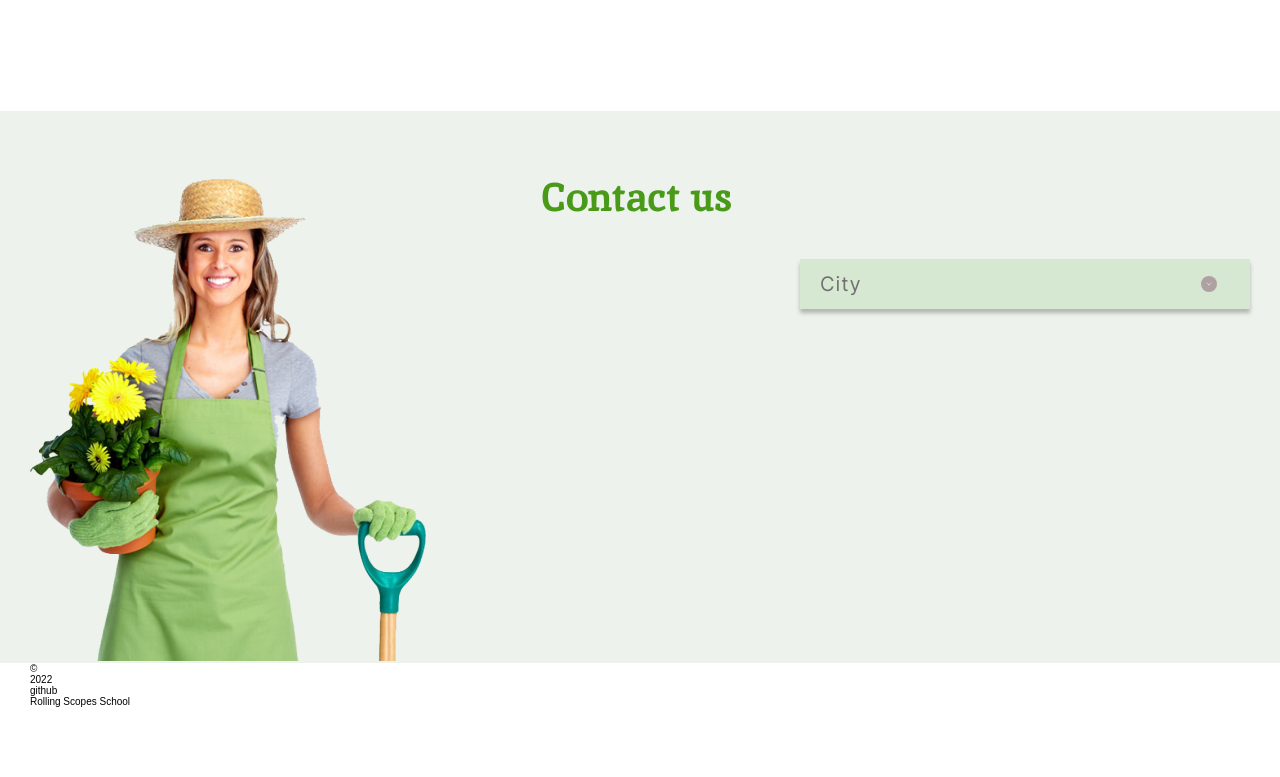
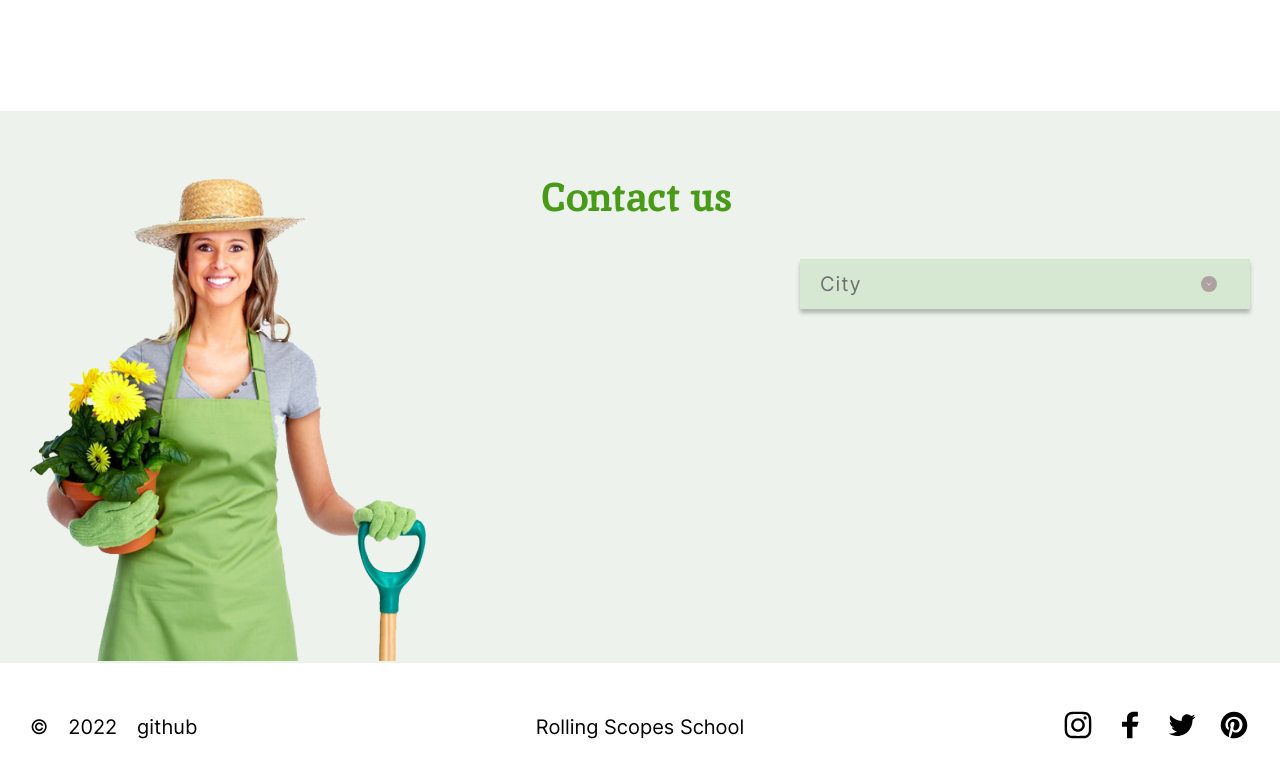
Before and after one commit to Marigza/Plants-layout, a website: page plants/index.html in a window 1280 px wide. Shown: the part 3080-3857 px from the top of the page. Before the commit the page ends 3797 px from the top, so only its background shows below. Drawn offline with Linux system fonts and the light colour scheme.

Commit message:
feat: create footer

```diff
--- a/plants/index.html
+++ b/plants/index.html
@@ -152,21 +152,19 @@
     </section>
   </main>
   <footer class="footer">
-    <div class="wrapper">
+    <div class="wrapper footer__wrapper">
       <div class="footer__element">
         <div>©</div>
         <div>2022</div>
         <div>github</div>
       </div>
       <div class="footer__element">Rolling Scopes School</div>
-      <div class="footer__element">
-        <ul class="footer__links">
-          <li></li>
-          <li></li>
-          <li></li>
-          <li></li>
-        </ul>
-      </div>
+      <ul class="footer__element">
+        <li><a target="_blank" href="#" class="social-link"><img src="./assets/svg/instagram.svg" alt="instagram"></a></li>
+        <li><a target="_blank" href="#" class="social-link"><img src="./assets/svg/fb.svg" alt="facebook"></a></li>
+        <li><a target="_blank" href="#" class="social-link"><img src="./assets/svg/tw.svg" alt="twitter"></a></li>
+        <li><a target="_blank" href="#" class="social-link"><img src="./assets/svg/pinterest.svg" alt="pinterest"></a></li>
+      </ul>
     </div>
   </footer>
 </body>
--- a/plants/sass/components/_contacts.scss
+++ b/plants/sass/components/_contacts.scss
@@ -31,6 +31,9 @@
   background: $color-accordeon;
   box-shadow: 0px 4px 4px rgba(0, 0, 0, 0.25);
   cursor: pointer;
+  &:hover {
+    background-color: $color-bg-active;
+  }
 }
 
 .legend_text {
--- /dev/null
+++ b/plants/sass/components/_footer.scss
@@ -0,0 +1,35 @@
+.footer {
+  background-color: $color-light;
+}
+
+.footer__wrapper {
+  @include columns($width: 20%);
+  @extend %font-second;
+  font-size: 2.0rem;
+  line-height: 5.0rem;
+  color: $color-second-text;
+  padding: 39px 0;
+}
+
+.footer__element {
+  display: flex;
+  margin: 0;
+  >*{
+    padding-right: 20px;
+    &:last-child {
+      padding-right: 0;
+    }
+  }
+  &:nth-child(2) {
+    justify-content: center;
+  }
+  &:last-child {
+    justify-content: flex-end;
+    line-height: 1.0rem;
+    padding-top: 7px;
+  }
+}
+
+.social-link:hover {
+ background-color: $color-bg-active;
+}
--- a/plants/sass/components/_prices.scss
+++ b/plants/sass/components/_prices.scss
@@ -75,6 +75,10 @@
   border: 1px solid $color-brand-second;
   border-radius: 5px;
   padding: 12px 32px;
+  &:hover {
+    background-color: $color-brand-second;
+    color: $color-light;
+  }
 }
 
 .prices__image {
--- a/plants/sass/style.scss
+++ b/plants/sass/style.scss
@@ -12,3 +12,4 @@
 @import "components/service";
 @import "components/prices";
 @import "components/contacts";
+@import "components/footer";
```
Also changed, not shown: plants/sass/style.css, 1 other file.
